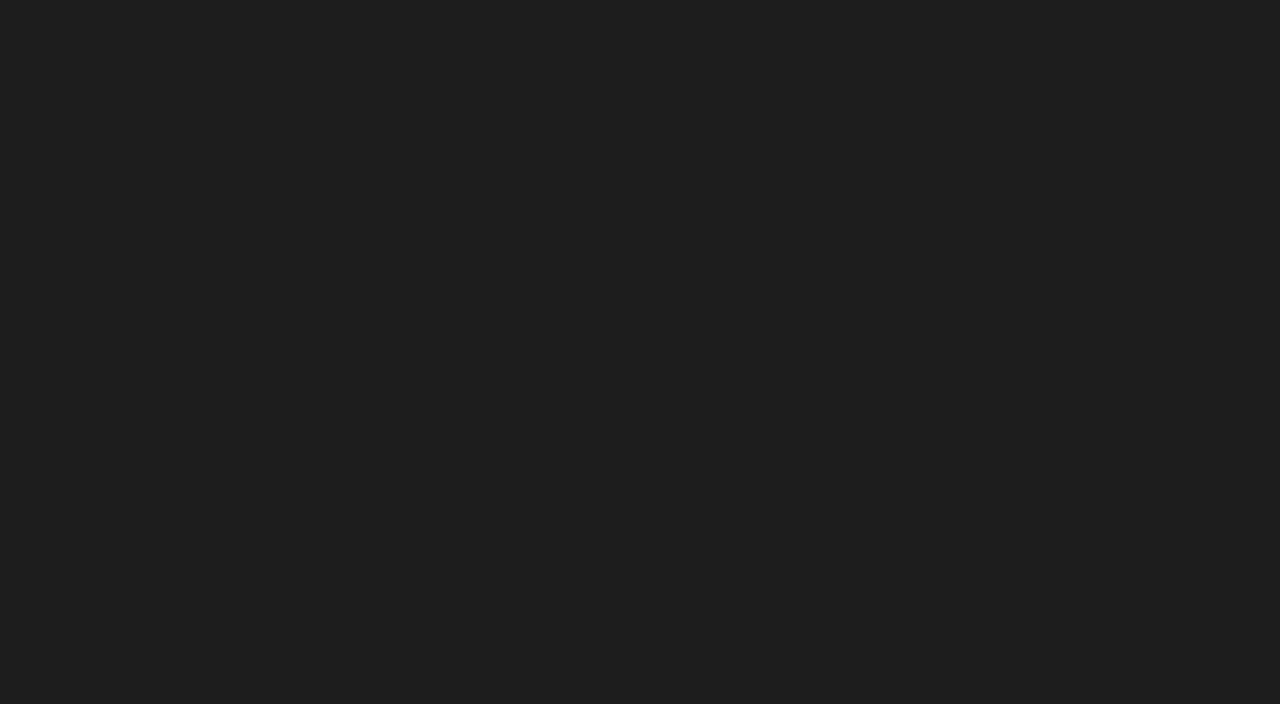
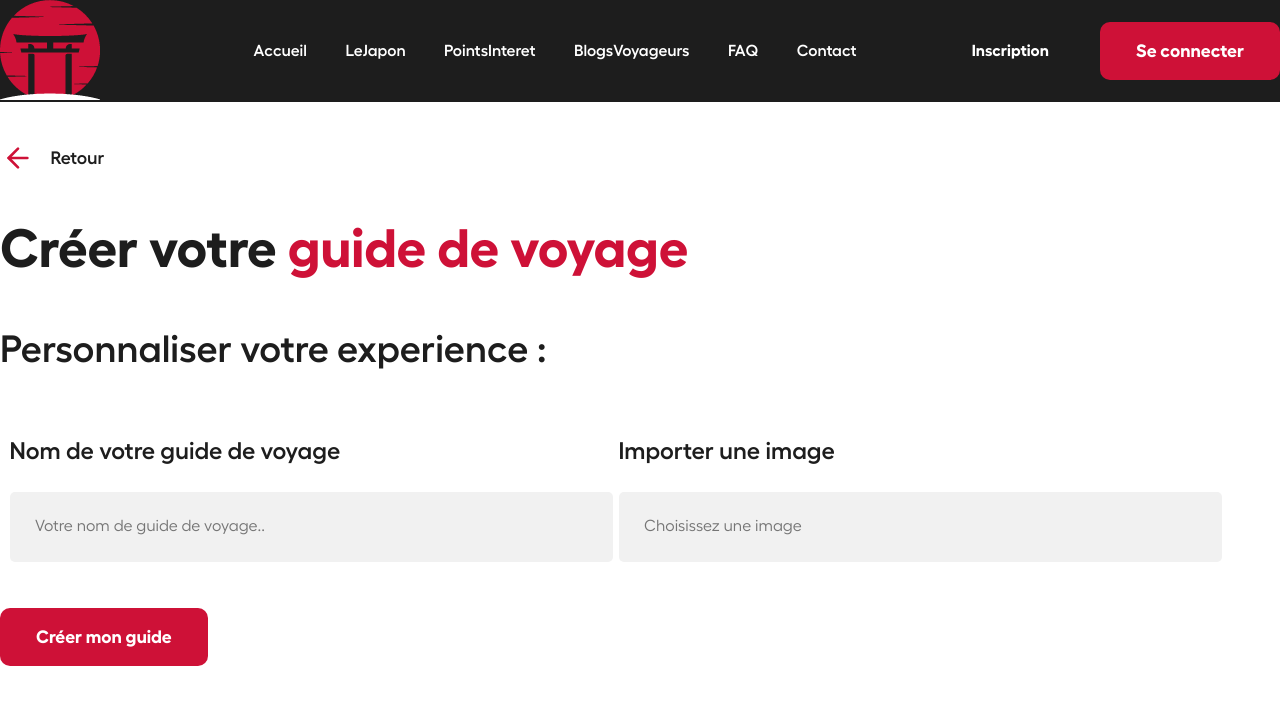
Before and after one commit to MaximHivin/Apotheose-Ojapon, a Vue app: page /createguide in a window 1280 px wide. Before the commit this address had no page. Shown: the top 704 px of the page. Built offline with nearby package versions, Linux system fonts and the light colour scheme.

Commit message:
Dynamisation CreateGuide

```diff
--- /dev/null
+++ b/src/assets/css/createguide.css
@@ -0,0 +1,58 @@
+.createguide{
+    background-color: #fff;
+    height: 100vh;
+    padding-top: 4em;
+    padding-bottom: 4em;
+    margin: 0;
+}
+
+.createguide-title h2{
+    color: var(--secondary-color);
+    font-size: 5.4em;
+    font-family: 'Fellix Bold';
+    margin-top: 0.8em;
+    padding:0;
+}
+
+.createguide-title span {
+    color: var(--primary-color);
+}
+
+.createguide-title h3{
+    font-size: 3.8em;
+    font-family: 'Fellix SemiBold';
+    margin-bottom: 1.6em;
+    color: var(--secondary-color);
+}
+
+
+.createguide form{
+    display: flex;
+    flex-wrap: wrap;
+}
+
+.createguide fieldset{
+    border:none;
+    width: 45%;
+    margin-bottom: 4em;
+    margin-right: 1.6em;
+}
+
+.createguide label {
+    font-family: 'Fellix SemiBold';
+    color: var(--secondary-color);
+    font-size: 2.4em;
+}
+
+.createguide input{
+    margin-top: 1.6em;
+    width: 100%;
+    background-color:var(--grey-color);
+    border:none;
+    padding-top: 1.6em;
+    padding-left: 1.6em;
+    padding-bottom: 1.6em;
+    border-radius: 5px;
+    font-size: 1.6em;
+    font-family: 'Fellix Regular';
+}
--- /dev/null
+++ b/src/components/formulaire/FormBackCreateGuide.vue
@@ -0,0 +1,71 @@
+<template>
+
+<div>
+    <form action="">
+            <fieldset>
+                <label for="nameguide">Nom de votre guide de voyage</label>
+                <input v-model="title" type="text" name="nameguide" id=""
+                placeholder="Votre nom de guide de voyage..">
+            </fieldset>
+
+            <fieldset>
+                <label for="image">Importer une image</label>
+                <input type="text" name="image" id="" placeholder="Choisissez une image">
+            </fieldset>
+<!--
+            <fieldset>
+                <label for="startguide">Date de début</label>
+                <input v-model="startguide" type="text" name="startguide" id="" placeholder="01 janvier 2022">
+            </fieldset>
+
+            <fieldset>
+                <label for="endguide">Date de fin</label>
+                <input v-model="endguide" type="text" name="endguide" id="" placeholder="08 janvier 2022">
+            </fieldset> -->
+        </form>
+        <Button btnName="Créer mon guide" @click="createGuide" />
+</div>
+
+
+</template>
+
+<script>
+import Button from '@/components/Button.vue'
+import CreateGuide from'@/services/CreateGuide.js'
+export default {
+    name: 'FormBackCreateGuide',
+    components: {
+        Button
+    },
+        data(){
+        return{
+            error: [],
+            status: 'publish',
+            title: null,
+            startguide:null,
+            endguide:null
+
+        }
+    },
+    methods: {
+        createGuide(){
+            CreateGuide.insert({
+                title: this.title,
+                startguide: this.startguide,
+                endguide: this.endguide,
+                status: 'publish'
+            },() => {
+                this.$emit('new_guide', true)
+                console.log('Guide de voyage ajoutée');
+            })
+        }
+    }
+
+}
+</script>
+
+<style>
+@import url('../../assets/css/style.css');
+
+
+</style>
--- a/src/components/formulaire/InputText.vue
+++ b/src/components/formulaire/InputText.vue
@@ -1,5 +1,5 @@
 <template>
-      <input :type="type" :name="name" :id="id" v-on:keyup="handleKeyUp" :placeholder="placeholder" class="container__inputText-content">
+      <input :type="type" :name="name" :id="id" v-on:keyup="handleKeyUp" :placeholder="placeholder" class="container__inputText-content" >
 </template>
 
 <script>
--- a/src/router/index.js
+++ b/src/router/index.js
@@ -79,6 +79,17 @@ const routes = [
     // which is lazy-loaded when the route is visited.
     component: () => import(/* webpackChunkName: "about" */ '../views/ListeGuidesDeVoyages.vue')
   },
+
+  {
+    path: '/createguide',
+    name: 'CreateGuide',
+    // route level code-splitting
+    // this generates a separate chunk (about.[hash].js) for this route
+    // which is lazy-loaded when the route is visited.
+    component: () => import(/* webpackChunkName: "about" */ '../views/CreateGuide.vue')
+  },
+
+
 ]
 
 const router = createRouter({
--- /dev/null
+++ b/src/services/CreateGuide.js
@@ -0,0 +1,27 @@
+import axios from 'axios';
+import store from '../store/index.js'
+
+const apiClient = axios.create({
+    baseURL: 'http://ojapon.local/wp-json/wp/v2',
+    headers: {
+        Accept: 'application/json',
+        'Authorization': 'Bearer' + sessionStorage.getItem('token')
+    },
+    timeout: 10000
+})
+
+export default {
+    insert(data, callback){
+        apiClient.post('/travelguide', data, {
+            headers: {
+                'Authorization': 'Bearer' + store.state.token
+            }
+        })
+        .then(
+            (response) => {
+                console.log('ICI', response);
+                callback();
+            }
+        )
+    }
+}
--- /dev/null
+++ b/src/views/CreateGuide.vue
@@ -0,0 +1,41 @@
+<template>
+      <div class="main_container">
+          <HeaderLayout />
+        </div>
+
+  <section class="createguide">
+      <div class="main_container">
+          <Retour textBtn="Retour" />
+          <div class="createguide-title">
+              <h2>Créer votre <span>guide de voyage</span></h2>
+              <h3>Personnaliser votre experience :</h3>
+          </div>
+        <FormBackCreateGuide />
+      </div>
+  </section>
+</template>
+
+<script>
+import HeaderLayout from '@/components/HeaderLayout.vue'
+import Retour from '@/components/CTA/Retour.vue'
+import FormBackCreateGuide from '@/components/formulaire/FormBackCreateGuide.vue'
+
+
+export default {
+    name: 'CreateGuide',
+    components: {
+        HeaderLayout,
+        Retour,
+        FormBackCreateGuide
+
+    }
+
+}
+</script>
+
+<style>
+@import url('../assets/css/style.css');
+@import url('../assets/css/createguide.css');
+
+
+</style>
```
